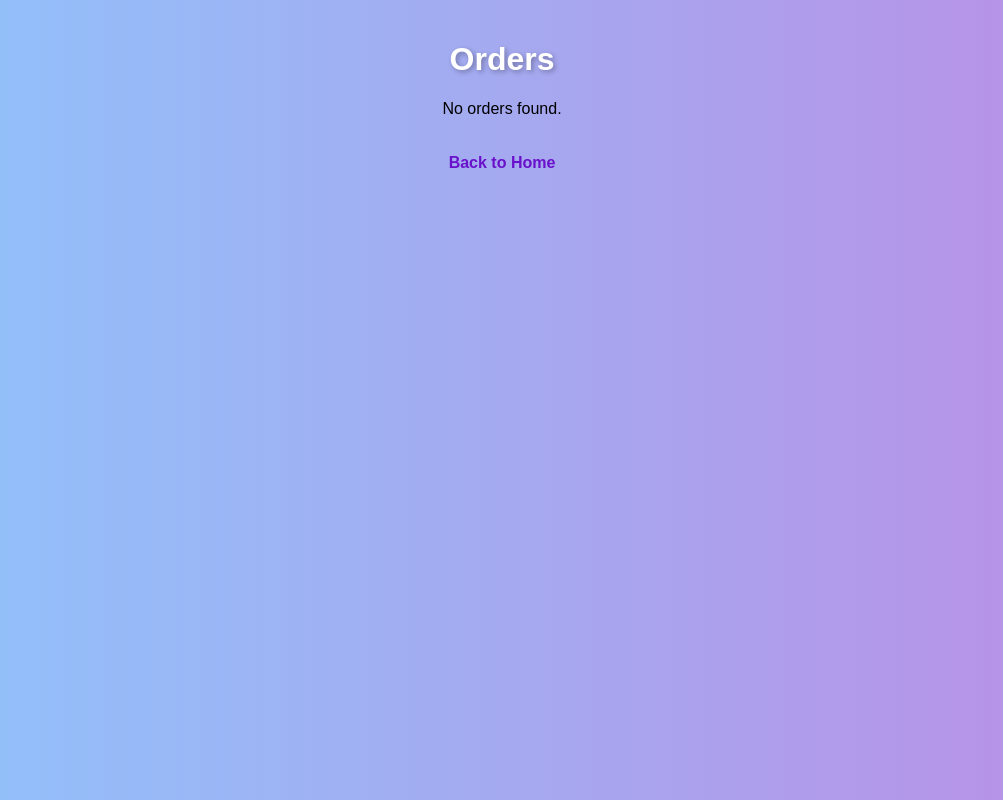
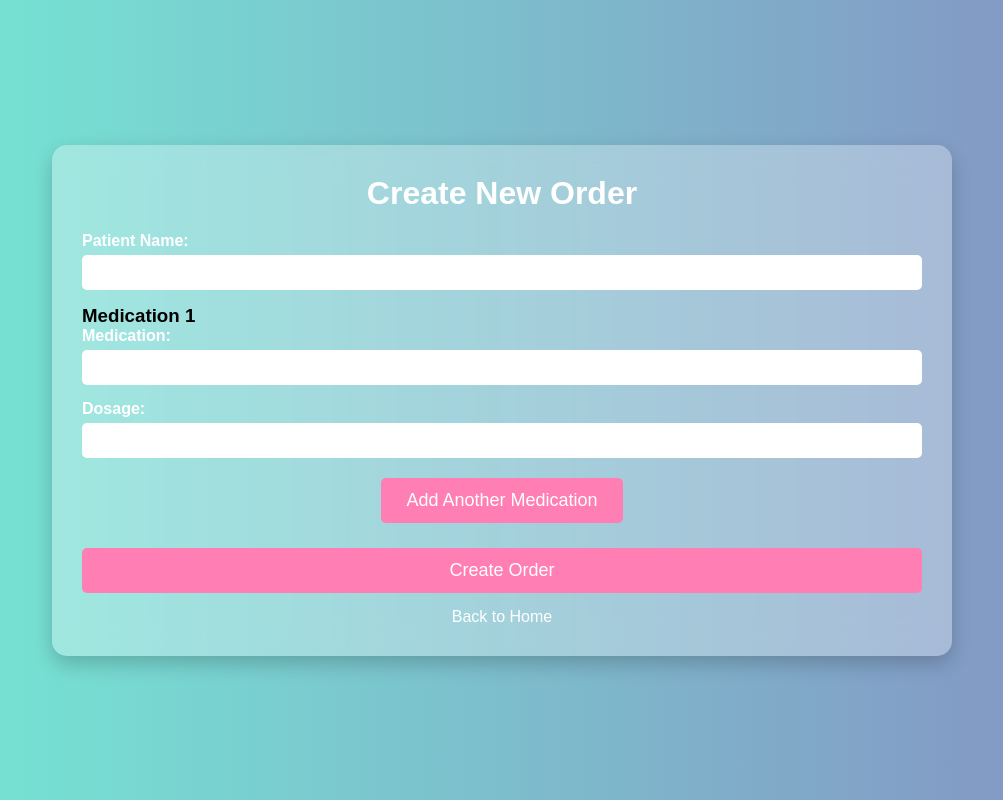
Before and after one commit to siratchauhan/pharmagenie, a Flask app: page /create_order in a window 1280 px wide. Shown: the whole page, without its empty margins (138-1141 px from the left). Run offline with Flask 3, Linux system fonts and the light colour scheme.

Commit message:
Update create_order.html

```diff
--- a/templates/create_order.html
+++ b/templates/create_order.html
@@ -1,71 +1,96 @@
 <!DOCTYPE html>
 <html>
 <head>
-    <title>Orders List</title>
-    <link rel="stylesheet" type="text/css" href="{{ url_for('static', filename='style_orders.css') }}">
-    <script>
-        function confirmOrder(orderId) {
-            if (confirm("Are you sure you want to place this order?")) {
-                fetch(`/order_placed/${orderId}`, {
-                    method: 'POST'
-                }).then(() => {
-                    alert("Order placed successfully!");
-                    window.location.reload();
-                }).catch(error => console.error('Error:', error));
-            }
-        }
-    </script>
+    <title>Create Order</title>
+    <link rel="stylesheet" type="text/css" href="{{ url_for('static', filename='style_result.css') }}">
 </head>
 <body>
+    <div class="container">
+        <h1>Create New Order</h1>
 
-    <div class="container">
-        <h1>Orders</h1>
-
-        {% with messages = get_flashed_messages(with_categories=true) %}
+        <!-- Display flash messages -->
+        {% with messages = get_flashed_messages() %}
             {% if messages %}
-                {% for category, message in messages %}
-                    <div class="flash-message {{ category }}">{{ message }}</div>
-                {% endfor %}
+                <div style="margin-bottom: 20px;">
+                    {% for message in messages %}
+                        <div style="background-color: #f8d7da; color: #721c24; padding: 10px; border-radius: 5px; margin-bottom: 10px;">
+                            {{ message }}
+                        </div>
+                    {% endfor %}
+                </div>
             {% endif %}
         {% endwith %}
 
-        {% if orders %}
-        <table>
-            <thead>
-                <tr>
-                    <th>ID</th>
-                    <th>Patient Name</th>
-                    <th>Medication</th>
-                    <th>Dosage</th>
-                    <th>Prescription Text</th>
-                    <th>Created At</th>
-                    <th>Action</th>
-                </tr>
-            </thead>
-            <tbody>
-                {% for order in orders %}
-                <tr>
-                    <td>{{ order.id }}</td>
-                    <td>{{ order.patient_name }}</td>
-                    <td>{{ order.medication }}</td>
-                    <td>{{ order.dosage }}</td>
-                    <td>
-                        <textarea readonly>{{ order.prescription_text }}</textarea>
-                    </td>
-                    <td>{{ order.created_at }}</td>
-                    <td>
-                        <button onclick="confirmOrder('{{ order.id }}')">Place Order</button>
-                    </td>
-                </tr>
-                {% endfor %}
-            </tbody>
-        </table>
-        {% else %}
-        <p>No orders found.</p>
-        {% endif %}
+        <form action="{{ url_for('create_order') }}" method="post">
+            <div class="form-group">
+                <label for="patient_name">Patient Name:</label>
+                <input type="text" name="patient_name" id="patient_name" required>
+            </div>
 
-        <p><a href="{{ url_for('index') }}">Back to Home</a></p>
+            <div id="medications-container">
+                <div class="medication-group">
+                    <h3>Medication 1</h3>
+                    <div class="form-group">
+                        <label for="medication">Medication:</label>
+                        <input type="text" name="medication[]" required>
+                    </div>
+                    <div class="form-group">
+                        <label for="dosage">Dosage:</label>
+                        <input type="text" name="dosage[]" required>
+                    </div>
+                    <button type="button" class="delete-medication button" style="display:none;">Delete Medication</button>
+                </div>
+            </div>
+
+            <div class="button-container">
+                <button type="button" id="add-medication" class="button">Add Another Medication</button>
+            </div>
+
+            <input type="hidden" name="prescription_text" value="">
+
+            <div class="button-container">
+                <input type="submit" class="button" value="Create Order">
+            </div>
+        </form>
+
+        <p style="text-align: center; margin-top: 15px;">
+            <a href="{{ url_for('index') }}" style="color: #fff; text-decoration: none;">Back to Home</a>
+        </p>
     </div>
 
+    <script>
+        document.getElementById('add-medication').addEventListener('click', function() {
+            const medicationsContainer = document.getElementById('medications-container');
+            const medicationCount = medicationsContainer.children.length + 1;
+
+            const medicationGroup = document.createElement('div');
+            medicationGroup.classList.add('medication-group');
+            medicationGroup.innerHTML = `
+                <h3>Medication ${medicationCount}</h3>
+                <div class="form-group">
+                    <label for="medication">Medication:</label>
+                    <input type="text" name="medication[]" required>
+                </div>
+                <div class="form-group">
+                    <label for="dosage">Dosage:</label>
+                    <input type="text" name="dosage[]" required>
+                </div>
+                <button type="button" class="delete-medication button">Delete Medication</button>
+            `;
+            medicationsContainer.appendChild(medicationGroup);
+
+            medicationGroup.querySelector('.delete-medication').addEventListener('click', function() {
+                medicationsContainer.removeChild(medicationGroup);
+            });
+        });
+
+        // Add delete functionality to existing delete buttons
+        document.querySelectorAll('.delete-medication').forEach(button => {
+            button.addEventListener('click', function() {
+                const medicationGroup = button.closest('.medication-group');
+                medicationGroup.parentNode.removeChild(medicationGroup);
+            });
+        });
+    </script>
 </body>
 </html>
```
